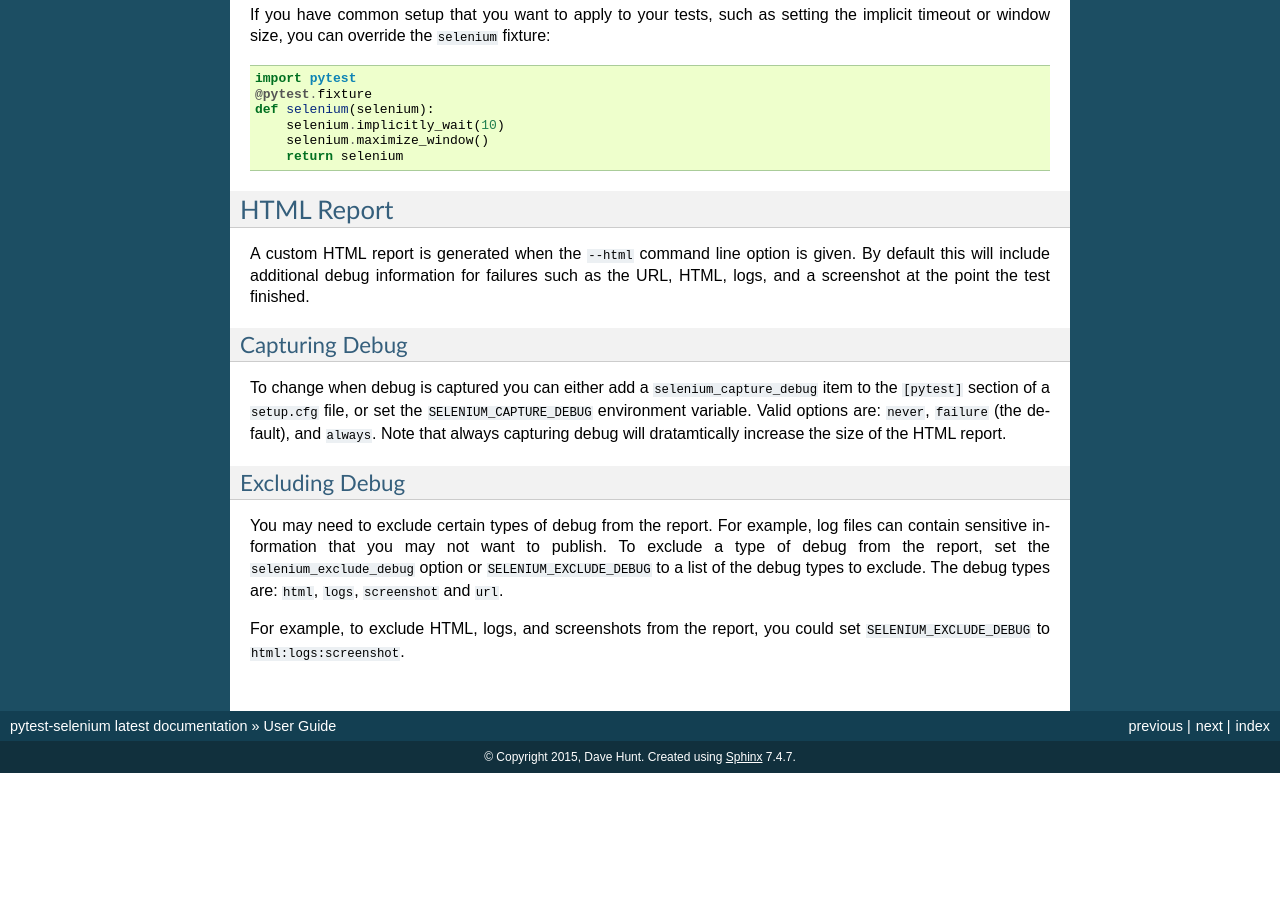
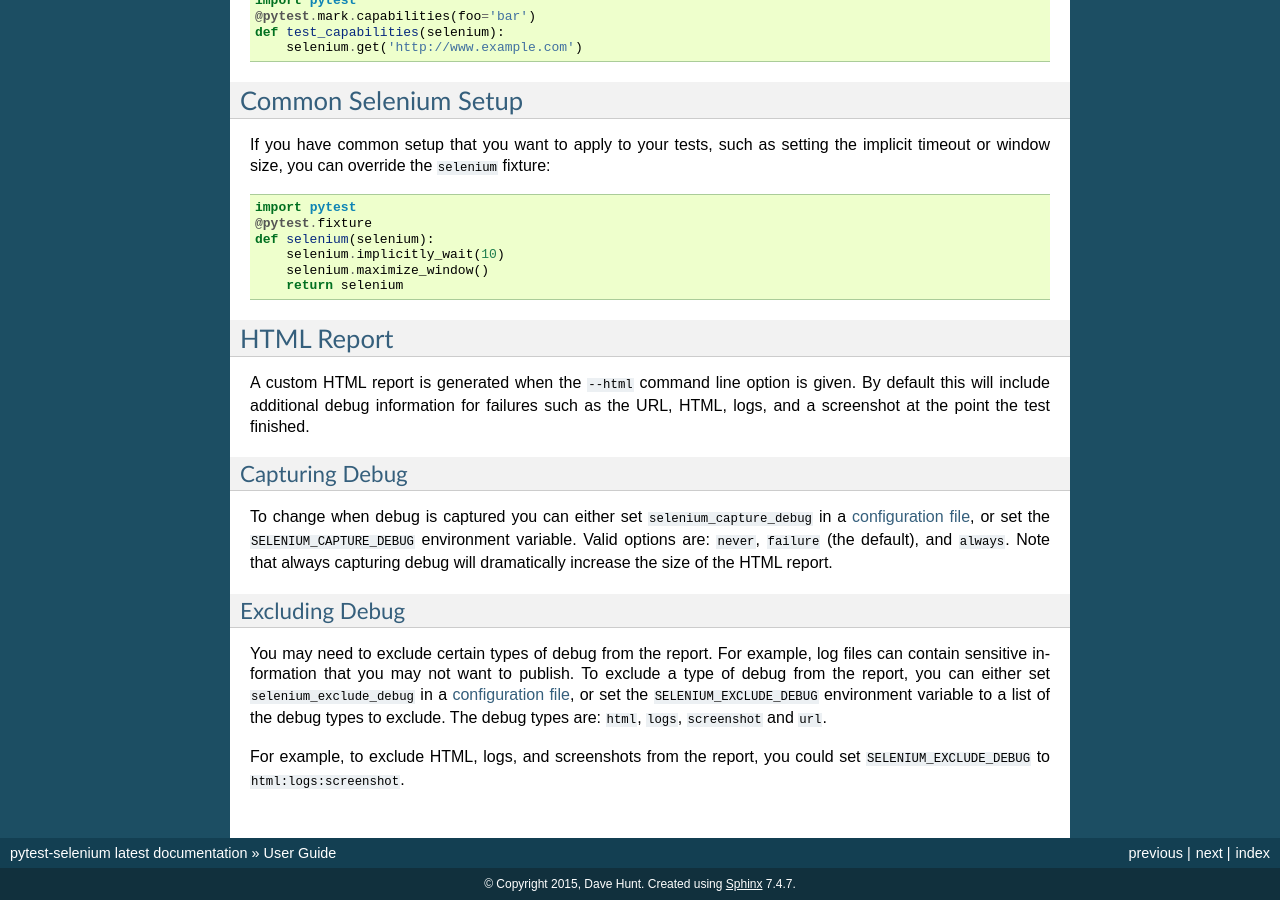
Before and after one commit to pytest-dev/pytest-selenium, a Sphinx documentation site: the page built from docs/user_guide.rst, in a window 1280 px wide and 900 px high, scrolled down 6738 px. Built offline with Sphinx 7.4.7, drawn with Linux system fonts in a browser that asks for light colours; before the commit the page ends 7511 px from its top, so only the background shows below that; some of the changed text lies outside the part shown.

Commit message:
Add a section in the documentation about configuration files.

```diff
--- a/docs/user_guide.rst
+++ b/docs/user_guide.rst
@@ -29,6 +29,17 @@
 For full details of the Selenium API you can refer to the
 `documentation <http://seleniumhq.github.io/selenium/docs/api/py/api.html>`_.
 
+.. _configuration-files:
+
+Configuration Files
+*******************
+
+There are a number of options and values that can be set in an INI-style
+configuration file. For details of the expected name, format, and location of
+these configuration files, check the
+`pytest documentation <http://pytest.org/latest/customize.html#command-line-options-and-configuration-file-settings>`_.
+
+
 Specifying a Base URL
 *********************
 
@@ -54,7 +65,8 @@
 Using a Configuration File
 --------------------------
 
-You can specify the base URL using a configuration file:
+You can specify the base URL using a
+:ref:`configuration file <configuration-files>`:
 
 .. code-block:: ini
 
@@ -134,10 +146,10 @@
 Sensitive environments are indicated by a regular expression applied to the
 base URL or any URLs discovered in the history of redirects when retrieving
 the base URL. By default this matches all URLs, but can be configured by
-setting the ``SENSITIVE_URL`` environment variable, using a configuration file,
-or by using the command line.
+setting the ``SENSITIVE_URL`` environment variable, using a
+:ref:`configuration file <configuration-files>`, or by using the command line.
 
-An example using a configuration file:
+An example using a :ref:`configuration file <configuration-files>`:
 
 .. code-block:: ini
 
@@ -253,13 +265,13 @@
 
 To run your automated tests using `Sauce Labs <https://saucelabs.com/>`_, you
 must provide a valid username and API key. This can be done either by using
-a ``setup.cfg`` file or by setting the ``SAUCELABS_USERNAME`` and
-``SAUCELABS_API_KEY`` environment variables.
+a :ref:`configuration file <configuration-files>`, or by setting the
+``SAUCELABS_USERNAME`` and ``SAUCELABS_API_KEY`` environment variables.
 
 Configuration
 ~~~~~~~~~~~~~
 
-Below is an example ``setup.cfg`` showing the configuration options:
+Below is an example :ref:`configuration file <configuration-files>`:
 
 .. code-block:: ini
 
@@ -287,14 +299,14 @@
 
 To run your automated tests using
 `BrowserStack <https://www.browserstack.com/>`_, you must provide a valid
-username and access key. This can be done either by using a ``setup.cfg`` file
-or by setting the ``BROWSERSTACK_USERNAME`` and ``BROWSERSTACK_ACCESS_KEY``
-environment variables.
+username and access key. This can be done either by using a
+:ref:`configuration file <configuration-files>`, or by setting the
+``BROWSERSTACK_USERNAME`` and ``BROWSERSTACK_ACCESS_KEY`` environment variables.
 
 Configuration
 ~~~~~~~~~~~~~
 
-Below is an example ``setup.cfg`` showing the configuration options:
+Below is an example :ref:`configuration file <configuration-files>`:
 
 .. code-block:: ini
 
@@ -321,13 +333,13 @@
 
 To run your automated tests using `TestingBot <http://testingbot.com/>`_, you
 must provide a valid key and secret. This can be done either by using a
-``setup.cfg`` file or by setting the ``TESTINGBOT_KEY`` and
-``TESTINGBOT_SECRET`` environment variables.
+:ref:`configuration file <configuration-files>`, or by setting the
+``TESTINGBOT_KEY`` and ``TESTINGBOT_SECRET`` environment variables.
 
 Configuration
 ~~~~~~~~~~~~~
 
-Below is an example ``setup.cfg`` showing the configuration options:
+Below is an example :ref:`configuration file <configuration-files>`:
 
 .. code-block:: ini
 
@@ -433,20 +445,22 @@
 Capturing Debug
 ---------------
 
-To change when debug is captured you can either add a ``selenium_capture_debug``
-item to the ``[pytest]`` section of a ``setup.cfg`` file, or set the
+To change when debug is captured you can either set ``selenium_capture_debug``
+in a :ref:`configuration file <configuration-files>`, or set the
 ``SELENIUM_CAPTURE_DEBUG`` environment variable. Valid options are: ``never``,
 ``failure`` (the default), and ``always``. Note that always capturing debug will
-dratamtically increase the size of the HTML report.
+dramatically increase the size of the HTML report.
 
 Excluding Debug
 ---------------
 
 You may need to exclude certain types of debug from the report. For example, log
 files can contain sensitive information that you may not want to publish. To
-exclude a type of debug from the report, set the ``selenium_exclude_debug``
-option or ``SELENIUM_EXCLUDE_DEBUG`` to a list of the debug types to exclude.
-The debug types are: ``html``, ``logs``, ``screenshot`` and ``url``.
+exclude a type of debug from the report, you can either set
+``selenium_exclude_debug`` in a :ref:`configuration file <configuration-files>`,
+or set the ``SELENIUM_EXCLUDE_DEBUG`` environment variable to a list of the
+debug types to exclude. The debug types are: ``html``, ``logs``, ``screenshot``
+and ``url``.
 
 For example, to exclude HTML, logs, and screenshots from the report, you could
 set ``SELENIUM_EXCLUDE_DEBUG`` to ``html:logs:screenshot``.
```
